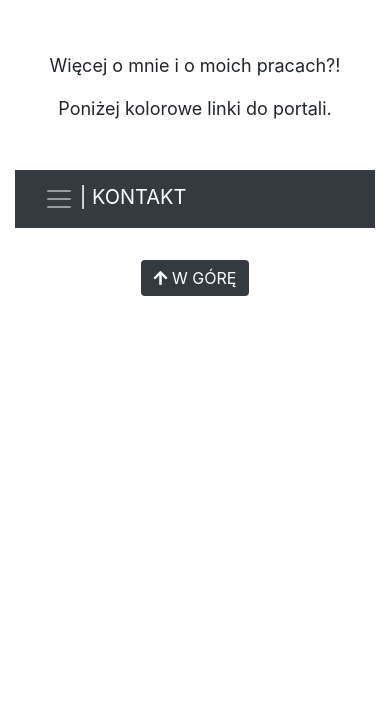
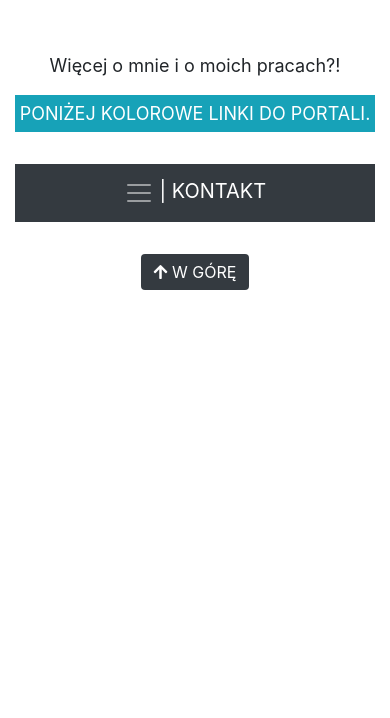
Before and after one commit to chezz20/Wizytowka, a plain HTML site: page index.html in a window 390 px wide. Shown: the part 3216-3934 px from the top of the page. Drawn offline with nearby package versions, Linux system fonts and the light colour scheme.

Commit message:
formContactNew

```diff
--- a/index.html
+++ b/index.html
@@ -180,11 +180,11 @@
                     <br>
                     <br>
                     <p>Więcej o mnie i o moich pracach?!</p>
-                    <p>Poniżej kolorowe linki do portali.</p>
+                    <p class="bg-info text-white">Poniżej kolorowe linki do portali.</p>
                 </div>
                 <div class="aaa col-md-5 mb-3">
                         <nav class="navbar sticky-top navbar-expand-md navbar-dark bg-dark position-relative" id="navbar" data-aos="fade-down" data-aos-duration="1200">
-                            <button class="navbar-toggler   text-white" type="button" data-toggle="collapse" data-target="#navbarSupportedContent1" aria-controls="navbarSupportedContent"
+                            <button class="navbar-toggler text-white mx-auto" type="button" data-toggle="collapse" data-target="#navbarSupportedContent1" aria-controls="navbarSupportedContent"
                                 aria-expanded="false" aria-label="Toggle navigation">
                                 <span class="navbar-toggler-icon"></span> | KONTAKT
                             </button>
@@ -244,7 +244,7 @@
                     <i class="fas fa-home"></i> HomePage</a>
             </li>
         </ul>
-        <nav class="navbar fixed-bottom navbar-expand-lg navbar-dark bg-dark position-relative">
+        <nav class="navbar-expand-lg navbar-dark bg-dark ">
             <div class="mx-auto">
                 <p class="text-white">
                     <i class="far fa-copyright"></i> COPYRIGHT 2018 by Michał Gromadzki</p>
```
Also changed, not shown: 1.txt (deleted), 2.txt (deleted), 1 other file.
